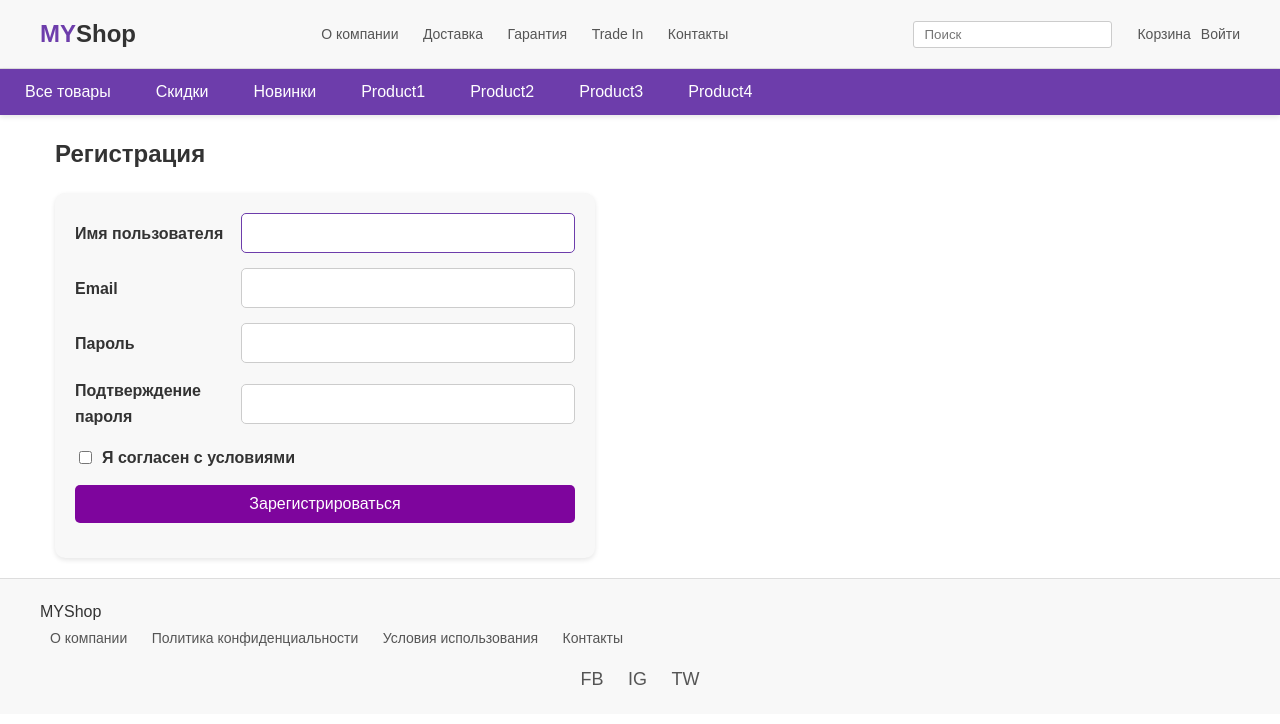
After one commit to JolyCougar/Shop_django, a Django app: page /account/register/ in a window 1280 px wide. The commit adds this page. Shown: the top 724 px of the page. Run offline with Django 5.2, Linux system fonts and the light colour scheme.

Commit message:
add: registration

```diff
--- /dev/null
+++ b/account/forms.py
@@ -0,0 +1,13 @@
+from django import forms
+from django.contrib.auth.forms import UserCreationForm
+from .models import CustomUser
+
+
+class CustomUserCreationForm(UserCreationForm):
+    email = forms.EmailField(required=True)
+    bio = forms.CharField(max_length=500, required=False, widget=forms.Textarea)
+    agreement_accepted = forms.BooleanField(required=True)
+
+    class Meta:
+        model = CustomUser
+        fields = ('username', 'first_name', 'last_name', 'email', 'password1', 'password2', 'agreement_accepted')
--- /dev/null
+++ b/account/templates/account/register.html
@@ -0,0 +1,43 @@
+{% extends 'include/base.html' %}
+{% load add_class %}
+{% block title %}
+	Register
+{% endblock %}
+
+{% block content %}
+	 <div class="container">
+        <h2>Регистрация</h2>
+        <form method="post" enctype="multipart/form-data" class="registration-form">
+            {% csrf_token %}
+            {{ form.non_field_errors }}
+            <div class="form-group">
+                <label for="{{ form.username.id_for_label }}">Имя пользователя</label>
+                {{ form.username|add_class:"form-control" }}
+                {{ form.username.errors }}
+            </div>
+            <div class="form-group">
+                <label for="{{ form.email.id_for_label }}">Email</label>
+                {{ form.email|add_class:"form-control" }}
+                {{ form.email.errors }}
+            </div>
+            <div class="form-group">
+                <label for="{{ form.password1.id_for_label }}">Пароль</label>
+                {{ form.password1|add_class:"form-control" }}
+                {{ form.password1.errors }}
+            </div>
+            <div class="form-group">
+                <label for="{{ form.password2.id_for_label }}">Подтверждение пароля</label>
+                {{ form.password2|add_class:"form-control" }}
+                {{ form.password2.errors }}
+            </div>
+            <div class="form-group form-check">
+                {{ form.agreement_accepted|add_class:"form-check-input" }}
+                <label for="{{ form.agreement_accepted.id_for_label }}" class="form-check-label">Я согласен с условиями</label>
+                {{ form.agreement_accepted.errors }}
+            </div>
+            <div class="form-group">
+                <button type="submit" class="btn">Зарегистрироваться</button>
+            </div>
+        </form>
+    </div>
+{% endblock %}
--- /dev/null
+++ b/account/templatetags/add_class.py
@@ -0,0 +1,8 @@
+from django import template
+
+
+register = template.Library()
+
+@register.filter
+def add_class(field, css_class):
+    return field.as_widget(attrs={"class": css_class})
--- a/account/urls.py
+++ b/account/urls.py
@@ -1,7 +1,8 @@
 from django.urls import path
+from .views import RegisterView
 
-app_name = 'shop'
+app_name = 'account'
 
 urlpatterns = [
-
+    path("register/", RegisterView.as_view(), name="registration")
 ]
--- a/account/views.py
+++ b/account/views.py
@@ -1,3 +1,14 @@
-from django.shortcuts import render
+from django.views.generic import CreateView
+from django.urls import reverse_lazy
+from django.contrib import messages
+from .forms import CustomUserCreationForm
 
-# Create your views here.
+
+class RegisterView(CreateView):
+    form_class = CustomUserCreationForm
+    template_name = 'account/register.html'
+    success_url = reverse_lazy('shop:product-list')
+
+    def form_valid(self, form):
+        messages.success(self.request, 'Ваш аккаунт был успешно создан!')
+        return super().form_valid(form)
--- a/shopSite/urls.py
+++ b/shopSite/urls.py
@@ -22,6 +22,7 @@ from django.conf.urls.static import static
 urlpatterns = [
     path('admin/', admin.site.urls),
     path('', include('shop.urls')),
+    path('account/', include('account.urls'))
 ]
 
 
--- a/static/css/styles.css
+++ b/static/css/styles.css
@@ -1,10 +1,10 @@
 /* Общие стили */
 :root {
     --primary-color: #6d3dab;
-    --secondary-color: #00bfa5;
+    --secondary-color: #7e059d;
     --bg-color: #f8f8f8;
     --text-color: #333;
-    --hover-color: #008c7c;
+    --hover-color: #00bfa5;
     --card-hover-color: rgba(0, 0, 0, 0.2);
     --shadow-color: rgba(0, 0, 0, 0.1);
 }
@@ -789,3 +789,67 @@ button.prev-slide:hover, button.next-slide:hover {
     margin: 20px 0;
     color: #333;
 }
+
+/* Стили для формы регистрации */
+.registration-form {
+    background-color: var(--bg-color);
+    padding: 20px;
+    border-radius: 10px;
+    box-shadow: 0 2px 5px var(--shadow-color);
+    max-width: 500px;
+    margin-left: 0;
+    margin-right: auto;
+    margin-top: 20px;
+}
+
+.form-group {
+    display: flex; /* Используем Flexbox для выравнивания */
+    align-items: center; /* Выравнивание по вертикали */
+    margin-bottom: 15px;
+}
+
+.form-group label {
+    flex: 1;
+    margin-right: 10px;
+    font-weight: bold;
+    color: var(--text-color);
+}
+
+.form-control {
+    flex: 2; /* Занимает 2 части доступного пространства */
+    padding: 10px;
+    border: 1px solid #ccc;
+    border-radius: 5px;
+    font-size: 16px;
+    transition: border-color 0.3s;
+}
+
+.form-control:focus {
+    border-color: var(--primary-color);
+    outline: none;
+}
+
+.form-check {
+    display: flex;
+    align-items: center;
+}
+
+.form-check-input {
+    margin-right: 10px;
+}
+
+.btn {
+    background-color: var(--secondary-color);
+    color: #fff;
+    padding: 10px 15px;
+    border: none;
+    border-radius: 5px;
+    font-size: 16px;
+    cursor: pointer;
+    transition: background 0.3s;
+    width: 100%;
+}
+
+.btn:hover {
+    background-color: var(--hover-color);
+}
```
Also changed, not shown: account/templatetags/__init__.py (added).
